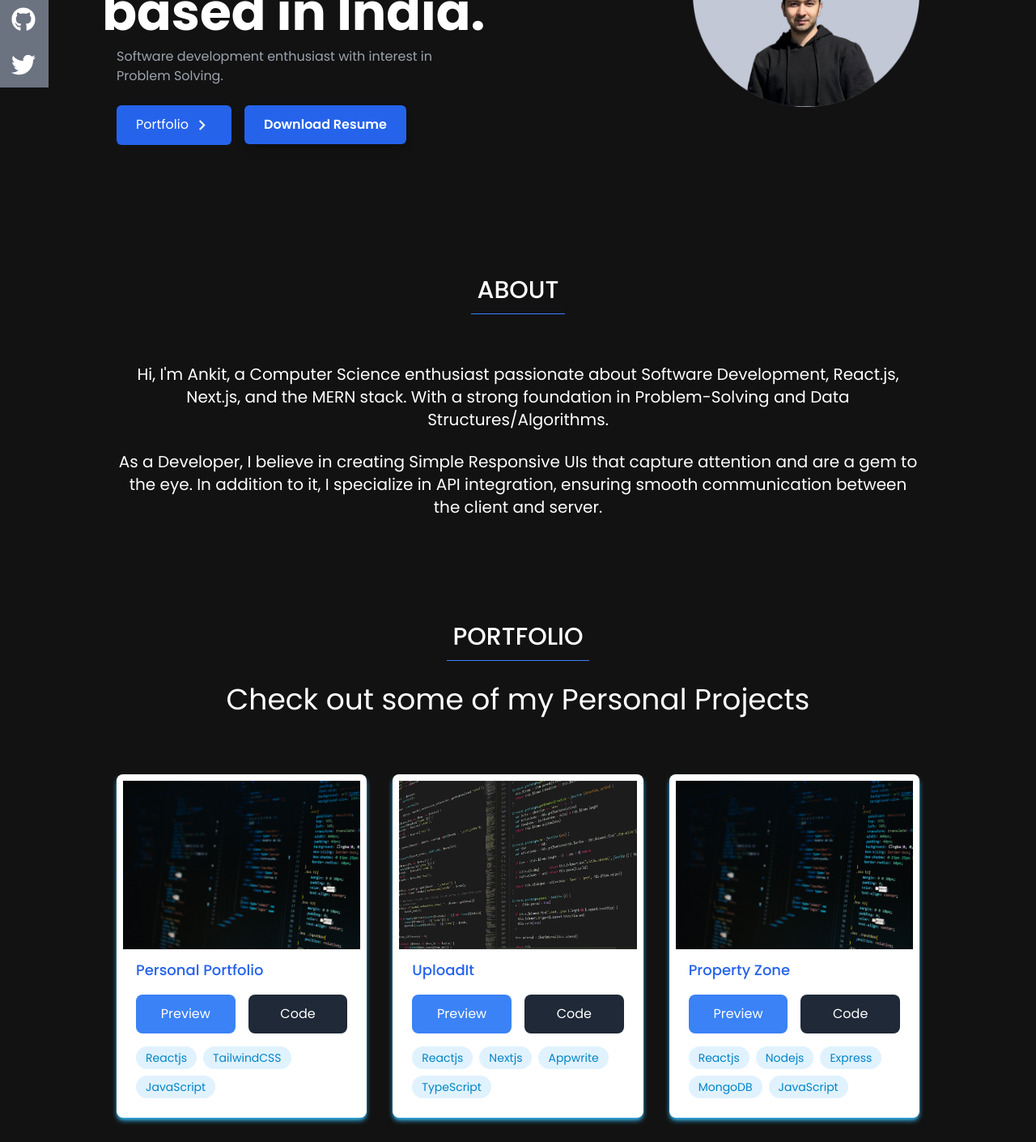
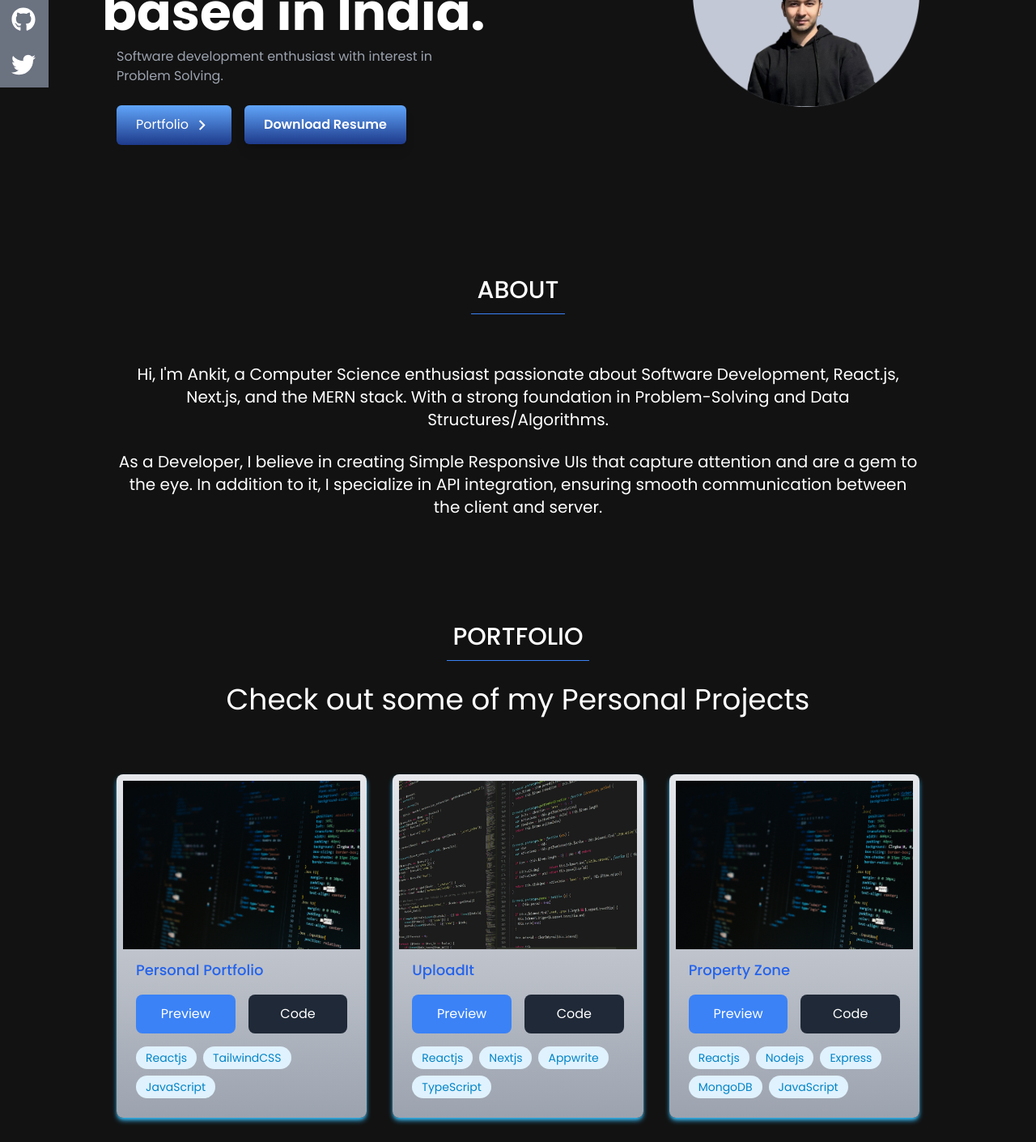
Before and after one commit to ankitbhatt885github/personalportfolio, a React (Create React App) app: page / in a window 1280 px wide. Shown: the part 340-1750 px from the top of the page at 81% size. Built offline with nearby package versions, Linux system fonts and the light colour scheme.

Commit message:
updated UI of project cards

```diff
--- a/src/components/Home.jsx
+++ b/src/components/Home.jsx
@@ -49,7 +49,7 @@ const Home = () => {
                 to="portfolio"
                 smooth
                 duration={500}
-                className="group text-white w-fit px-6 py-3 my-2 flex items-center rounded-md bg-blue-600"
+                className="group text-white w-fit px-6 py-3 my-2 flex items-center rounded-md  bg-gradient-to-b from-blue-400 to-blue-900"
               >
                 Portfolio
                 <span className="group-hover:rotate-90 duration-300">
@@ -61,7 +61,7 @@ const Home = () => {
               <a
                 href="/Resume_Ankit_2024.pdf"
                 download="Ankit_Resume.pdf"
-                className="inline-flex items-center px-6 py-3 font-semibold text-white bg-blue-600 hover:bg-blue-700 rounded-md shadow-lg transition-transform transform hover:scale-105"
+                className="inline-flex items-center px-6 py-3 font-semibold text-white bg-gradient-to-b from-blue-400 to-blue-900   rounded-md shadow-lg transition-transform transform hover:scale-105"
               >
                 <span>Download Resume</span>
               </a>
--- a/src/components/Portfolio.jsx
+++ b/src/components/Portfolio.jsx
@@ -92,7 +92,7 @@ const Portfolio = () => {
 
         <div className="grid sm:grid-cols-2 md:grid-cols-3 gap-8 px-12 sm:px-0">
           {portfolios.map(({ id, title, src, demo, code, skills }) => (
-            <div key={id} className="shadow-md shadow-sky-400 rounded-lg duration-200 hover:shadow-blue-500 bg-white overflow-hidden transform hover:shadow-xl">
+            <div key={id} className="shadow-md shadow-sky-400 rounded-lg duration-200 hover:shadow-blue-500  bg-gradient-to-t from-gray-400 to-gray-200 overflow-hidden transform hover:shadow-xl">
               <img
                 src={src}
                 alt=""
```
